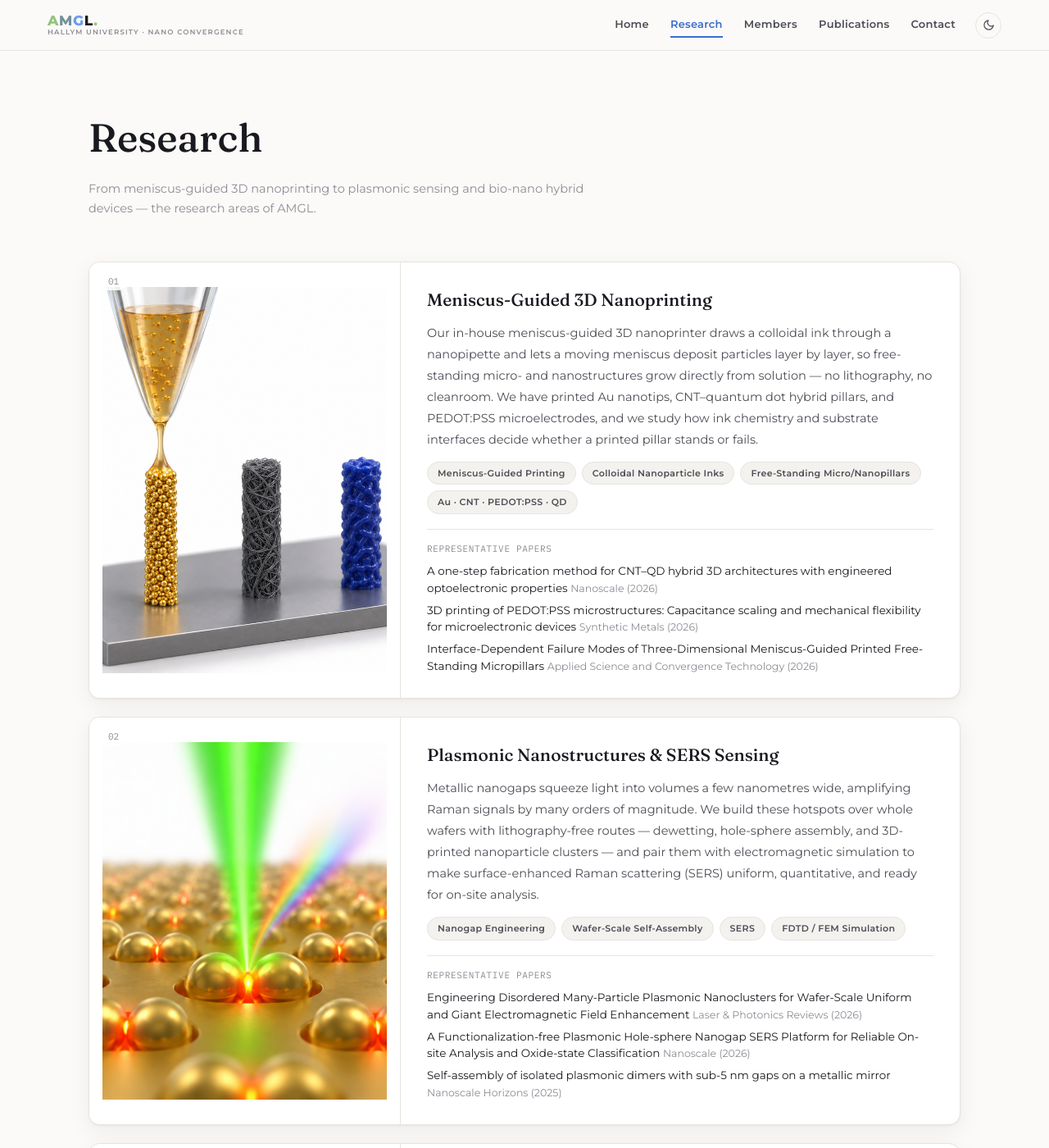
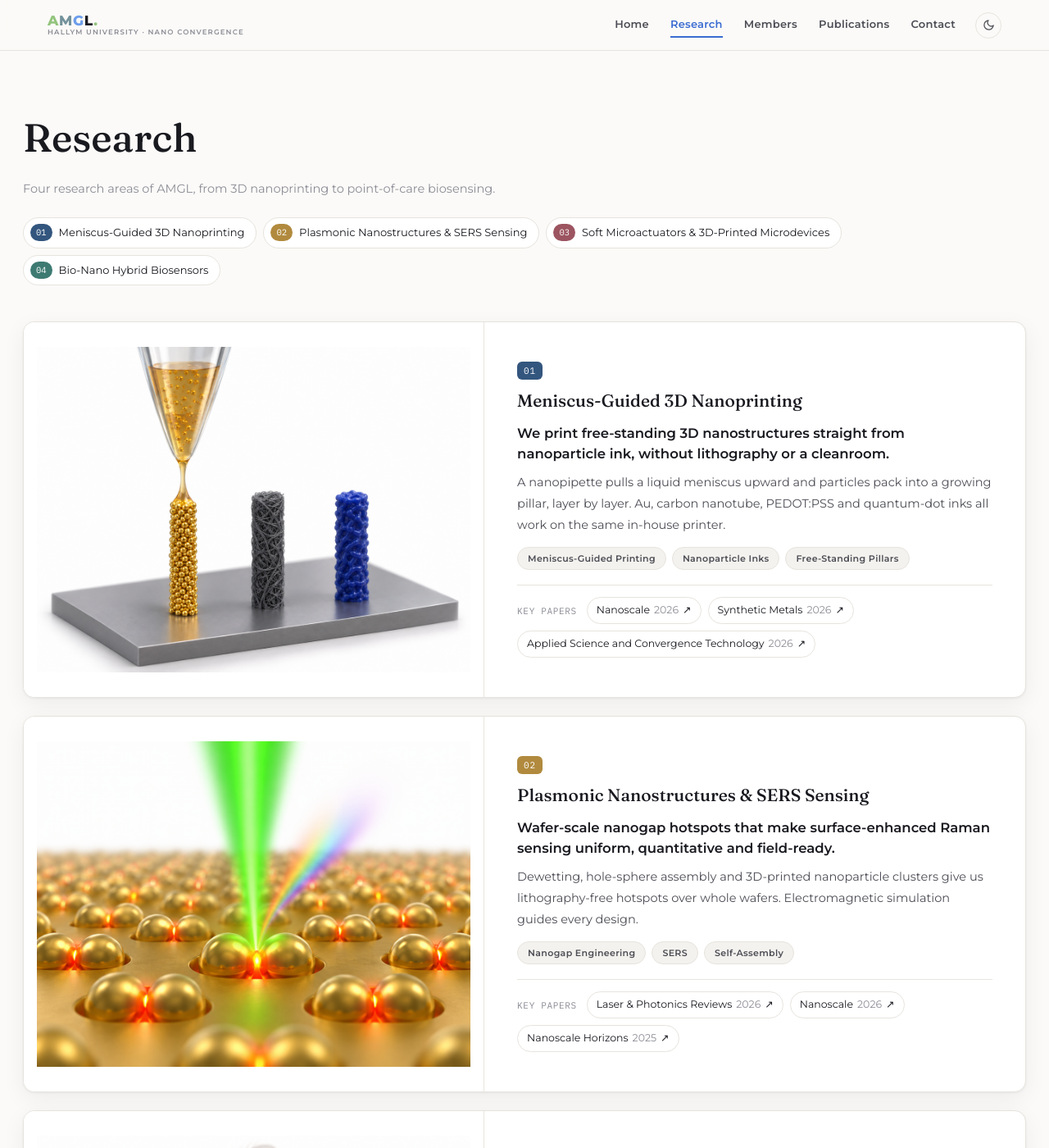
Before and after one commit to HTKRS/AMGL, a Jekyll site: the page built from research.html, in a window 1280 px wide and 1400 px high. Shown: the whole window at 82% size. Built offline with Jekyll 4.4.1, drawn with Linux system fonts in a browser that asks for light colours; some of the changed text lies outside the part shown.

Commit message:
Research: cleaner layout - uncropped figures, lead sentence, paper chips, area nav
Co-Authored-By: Claude Fable 5.1 <noreply@anthropic.com>
Claude-Session: https://claude.ai/code/session_01Uz45pWzNCdRaapQSu9CaUD

```diff
--- a/_data/research.yml
+++ b/_data/research.yml
@@ -1,28 +1,29 @@
 # ═══════════════════════════════════════════════════════════════
 #  연구 분야 (Research)
 #  카드 하나 = 항목 하나. 순서대로 01, 02, ... 번호가 붙습니다.
-#  color 는 blue / gold / teal / rose / violet 중 선택
-#  image  : assets/img/research/ 폴더 안의 파일명 (예: R1.png). 없으면 아이콘만 표시
-#  dois   : 대표 논문 DOI 1~3개. publications.yml 에 있는 DOI면 제목이 자동으로 붙습니다
+#  color : blue / gold / teal / rose / violet 중 선택
+#  image : assets/img/research/ 폴더 안의 파일명 (예: R1.png). 없으면 아이콘만 표시
+#  lead  : 한 줄 핵심 문장 (굵게 표시, 20단어 이내)
+#  description : 2문장 이내 보충 설명
+#  tags  : 키워드 3개 이내
+#  dois  : 대표 논문 DOI 1~3개. publications.yml 에 있는 DOI면 저널·연도 칩으로 표시
 # ═══════════════════════════════════════════════════════════════
 
 - title: Meniscus-Guided 3D Nanoprinting
   color: blue
   icon: printer
   image: R1.png
+  lead: >-
+    We print free-standing 3D nanostructures straight from nanoparticle ink,
+    without lithography or a cleanroom.
+  description: >-
+    A nanopipette pulls a liquid meniscus upward and particles pack into a
+    growing pillar, layer by layer. Au, carbon nanotube, PEDOT:PSS and
+    quantum-dot inks all work on the same in-house printer.
   tags:
     - Meniscus-Guided Printing
-    - Colloidal Nanoparticle Inks
-    - Free-Standing Micro/Nanopillars
-    - Au · CNT · PEDOT:PSS · QD
-  description: >-
-    Our in-house meniscus-guided 3D nanoprinter draws a colloidal ink
-    through a nanopipette and lets a moving meniscus deposit particles
-    layer by layer, so free-standing micro- and nanostructures grow
-    directly from solution — no lithography, no cleanroom. We have
-    printed Au nanotips, CNT–quantum dot hybrid pillars, and
-    PEDOT:PSS microelectrodes, and we study how ink chemistry and
-    substrate interfaces decide whether a printed pillar stands or fails.
+    - Nanoparticle Inks
+    - Free-Standing Pillars
   dois:
     - 10.1039/D5NR04848F
     - 10.1016/j.synthmet.2026.118075
@@ -32,18 +33,17 @@
   color: gold
   icon: wave
   image: R2.png
+  lead: >-
+    Wafer-scale nanogap hotspots that make surface-enhanced Raman sensing
+    uniform, quantitative and field-ready.
+  description: >-
+    Dewetting, hole-sphere assembly and 3D-printed nanoparticle clusters
+    give us lithography-free hotspots over whole wafers. Electromagnetic
+    simulation guides every design.
   tags:
     - Nanogap Engineering
-    - Wafer-Scale Self-Assembly
     - SERS
-    - FDTD / FEM Simulation
-  description: >-
-    Metallic nanogaps squeeze light into volumes a few nanometres wide,
-    amplifying Raman signals by many orders of magnitude. We build these
-    hotspots over whole wafers with lithography-free routes — dewetting,
-    hole-sphere assembly, and 3D-printed nanoparticle clusters — and pair
-    them with electromagnetic simulation to make surface-enhanced Raman
-    scattering (SERS) uniform, quantitative, and ready for on-site analysis.
+    - Self-Assembly
   dois:
     - 10.1002/lpor.71610
     - 10.1039/D5NR03414K
@@ -53,18 +53,17 @@
   color: rose
   icon: pulse
   image: R3.png
+  lead: >-
+    Microscale pillars that bend and recover on demand, printed in a single
+    step with no assembly.
+  description: >-
+    A rigid nanoparticle scaffold and a responsive polymer are printed
+    together. Humidity-driven AuNP–PVP and magnetically driven
+    magnetite–PEDOT:PSS actuators point toward microgrippers and valves.
   tags:
     - Bioinspired Actuation
     - Humidity / Magnetic Response
-    - Nanoparticle–Polymer Composites
     - Microrobotics
-  description: >-
-    By printing a rigid nanoparticle scaffold together with a responsive
-    polymer in a single step, we obtain microscale composite pillars that
-    bend, elongate, and recover on demand. Humidity-driven AuNP–PVP
-    actuators inspired by insect joints and magnetically driven
-    magnetite–PEDOT:PSS actuators point toward microgrippers, valves,
-    and small-scale robotic components built without assembly.
   dois:
     - 10.1007/s42114-026-02151-5
     - 10.1002/admt.202501312
@@ -73,19 +72,17 @@
   color: teal
   icon: dna
   image: R4.png
+  lead: >-
+    Engineered M13 bacteriophage "noses" that read volatile biomarkers,
+    from food spoilage to lung-cancer breath.
+  description: >-
+    The phage surface is genetically tuned to target molecules, assembled
+    into colour-changing arrays, and read out with machine learning. This is
+    the base of our point-of-care diagnostic sensors.
   tags:
     - M13 Bacteriophage
-    - Colorimetric Sensor Arrays
-    - Bioelectronic Nose
+    - Colorimetric Arrays
     - Medical Diagnostics
-  description: >-
-    Genetically engineered M13 bacteriophage gives us a programmable
-    biological building block whose surface chemistry can be tuned to
-    specific molecules. Assembled into colour-changing arrays and
-    plasmonic platforms, and read out with machine learning, these
-    phage-based "noses" detect volatile biomarkers — including
-    exhaled-breath signatures of lung cancer — and form the basis of
-    our point-of-care diagnostic sensors.
   dois:
     - 10.1016/j.bios.2021.113567
     - 10.1016/j.bios.2021.113693
--- a/assets/css/style.css
+++ b/assets/css/style.css
@@ -499,17 +499,26 @@ body.has-hero .site-nav:not(.solid) .nav-burger span { background: #fff; }
 .rr-title { font-family: var(--serif); font-size: 21px; font-weight: 500; margin-bottom: 10px; }
 .rr-desc { color: var(--text-soft); font-size: 14.5px; line-height: 1.8; }
 .rr-tags { margin-top: 14px; display: flex; flex-wrap: wrap; gap: 7px; }
-.rr-papers { margin-top: 18px; padding-top: 14px; border-top: 1px solid var(--border); }
-.rr-papers-label { display: block; font-family: var(--mono); font-size: 11px; letter-spacing: 0.06em; text-transform: uppercase; color: var(--muted); margin-bottom: 8px; }
-.rr-papers ul { list-style: none; padding: 0; margin: 0; display: flex; flex-direction: column; gap: 6px; }
-.rr-papers li { font-size: 13.5px; line-height: 1.55; }
-.rr-papers li a { color: var(--text); text-decoration: none; border-bottom: 1px solid transparent; }
-.rr-papers li a:hover { color: var(--accent); border-bottom-color: var(--accent); }
-.rr-paper-venue { color: var(--muted); font-size: 12.5px; white-space: nowrap; }
-.research-row.has-figure { grid-template-columns: 380px 1fr; }
+.rr-papers { margin-top: 18px; padding-top: 14px; border-top: 1px solid var(--border); display: flex; flex-wrap: wrap; align-items: center; gap: 8px; }
+.rr-papers-label { font-family: var(--mono); font-size: 11px; letter-spacing: 0.06em; text-transform: uppercase; color: var(--muted); margin-right: 4px; }
+.rr-paper { display: inline-flex; align-items: center; gap: 5px; padding: 5px 11px; border: 1px solid var(--border); border-radius: 999px; font-size: 12.5px; color: var(--text); text-decoration: none; background: var(--card); transition: border-color .2s, color .2s; }
+.rr-paper span { color: var(--muted); }
+.rr-paper:hover { border-color: var(--accent); color: var(--accent); }
+.rr-lead { font-size: 16.5px; font-weight: 600; line-height: 1.55; margin-bottom: 8px; color: var(--text); }
+.rr-kicker { display: flex; align-items: center; gap: 8px; margin-bottom: 8px; }
+.rr-kicker .rc-num { position: static; font-family: var(--mono); font-size: 11px; letter-spacing: 0.08em; color: #fff; padding: 2px 8px; border-radius: 6px; }
+.rk-blue .rc-num { background: #33567e; } .rk-gold .rc-num { background: #b18a3e; } .rk-violet .rc-num { background: #5d5386; } .rk-teal .rc-num { background: #3d7a72; } .rk-rose .rc-num { background: #9c5560; }
+.wrap-wide { max-width: 1280px; }
+.research-nav { margin-top: 22px; display: flex; flex-wrap: wrap; gap: 8px; }
+.rn-chip { display: inline-flex; align-items: center; gap: 8px; padding: 7px 14px 7px 8px; border-radius: 999px; border: 1px solid var(--border); background: var(--card); font-size: 13px; color: var(--text); text-decoration: none; transition: border-color .2s; }
+.rn-chip:hover { border-color: var(--accent); }
+.rn-num { font-family: var(--mono); font-size: 10.5px; color: #fff; padding: 2px 7px; border-radius: 999px; }
+.rn-blue .rn-num { background: #33567e; } .rn-gold .rn-num { background: #b18a3e; } .rn-violet .rn-num { background: #5d5386; } .rn-teal .rn-num { background: #3d7a72; } .rn-rose .rn-num { background: #9c5560; }
+.research-row.has-figure { grid-template-columns: minmax(0, 46%) 1fr; }
+.research-row.has-figure .rr-body { padding: 34px 40px; align-self: center; }
 .rr-side-figure { padding: 0; background: #fff; border-right: 1px solid var(--border); }
-.rr-side-figure img { width: 100%; height: 100%; object-fit: cover; display: block; }
-.rr-side-figure .rc-num { color: var(--muted); background: rgba(255,255,255,0.85); padding: 2px 7px; border-radius: 6px; }
+.rr-side-figure img { width: 100%; height: 100%; aspect-ratio: 4 / 3; object-fit: contain; display: block; background: #fff; }
+[data-theme="dark"] .rr-side-figure, [data-theme="dark"] .rr-side-figure img { background: #f3f1ec; }
 
 /* ── Recruitment ────────────────────────────────────────────── */
 .recruit-card {
@@ -834,7 +843,8 @@ body.has-hero .site-nav:not(.solid) .nav-burger span { background: #fff; }
   .research-row { grid-template-columns: 1fr; }
   .research-row.has-figure { grid-template-columns: 1fr; }
   .rr-side-figure { padding: 0 !important; border-right: 0; border-bottom: 1px solid var(--border); }
-  .rr-side-figure img { max-height: 280px; }
+  .rr-side-figure img { height: auto; }
+  .research-row.has-figure .rr-body { padding: 24px 22px; }
   .research-row .rr-side { flex-direction: row; padding: 18px; justify-content: flex-start; padding-left: 56px; }
 }
 @media (max-width: 760px) {
--- a/research.html
+++ b/research.html
@@ -4,47 +4,49 @@ title: Research
 nav: research
 permalink: /research/
 ---
-<div class="wrap">
+<div class="wrap wrap-wide">
   <div class="page-head">
     <h1 class="page-title">Research</h1>
     <p class="page-intro">
-      From meniscus-guided 3D nanoprinting to plasmonic sensing and bio-nano
-      hybrid devices — the research areas of {{ site.data.settings.lab_short }}.
+      Four research areas of {{ site.data.settings.lab_short }}, from 3D nanoprinting to point-of-care biosensing.
     </p>
+    <nav class="research-nav" aria-label="Research areas">
+      {% for r in site.data.research %}
+      <a class="rn-chip rn-{{ r.color }}" href="#area-{{ forloop.index }}"><span class="rn-num">{{ forloop.index | prepend: "00" | slice: -2, 2 }}</span>{{ r.title }}</a>
+      {% endfor %}
+    </nav>
   </div>
 
-  <div class="section" style="padding-top:44px">
+  <div class="section" style="padding-top:36px">
     <div class="research-full">
       {% for r in site.data.research %}
       {% assign fig = nil %}
       {% if r.image %}{% assign figpath = "/assets/img/research/" | append: r.image %}{% assign fig = site.static_files | where: "path", figpath | first %}{% endif %}
       <article class="research-row reveal{% if fig %} has-figure{% endif %}" id="area-{{ forloop.index }}">
         {% if fig %}
-        <div class="rr-side rr-side-figure rc-{{ r.color }}">
-          <span class="rc-num">{{ forloop.index | prepend: "00" | slice: -2, 2 }}</span>
+        <div class="rr-side rr-side-figure">
           <img src="{{ '/assets/img/research/' | append: r.image | relative_url }}" alt="{{ r.title }}" loading="lazy">
         </div>
         {% else %}
         <div class="rr-side rc-{{ r.color }}">
-          <span class="rc-num">{{ forloop.index | prepend: "00" | slice: -2, 2 }}</span>
           {% include icon.html name=r.icon %}
         </div>
         {% endif %}
         <div class="rr-body">
+          <div class="rr-kicker rk-{{ r.color }}"><span class="rc-num">{{ forloop.index | prepend: "00" | slice: -2, 2 }}</span></div>
           <h2 class="rr-title">{{ r.title }}</h2>
+          {% if r.lead %}<p class="rr-lead">{{ r.lead }}</p>{% endif %}
           <p class="rr-desc">{{ r.description }}</p>
           <div class="rr-tags">
-            {% for t in r.tags %}<span class="tag">{{ t }}</span>{% endfor %}
+            {% for t in r.tags limit: 3 %}<span class="tag">{{ t }}</span>{% endfor %}
           </div>
           {% if r.dois %}
           <div class="rr-papers">
-            <span class="rr-papers-label">Representative papers</span>
-            <ul>
-              {% for d in r.dois %}
-              {% assign pub = site.data.publications | where: "doi", d | first %}
-              <li><a href="https://doi.org/{{ d }}" target="_blank" rel="noopener">{% if pub %}{{ pub.title }}{% else %}{{ d }}{% endif %}</a>{% if pub %} <span class="rr-paper-venue">{{ pub.journal }} ({{ pub.year }})</span>{% endif %}</li>
-              {% endfor %}
-            </ul>
+            <span class="rr-papers-label">Key papers</span>
+            {% for d in r.dois limit: 3 %}
+            {% assign pub = site.data.publications | where: "doi", d | first %}
+            <a class="rr-paper" href="https://doi.org/{{ d }}" target="_blank" rel="noopener" title="{% if pub %}{{ pub.title }}{% else %}{{ d }}{% endif %}">{% if pub %}{{ pub.journal }} <span>{{ pub.year }}</span>{% else %}{{ d }}{% endif %} ↗</a>
+            {% endfor %}
           </div>
           {% endif %}
         </div>
```
